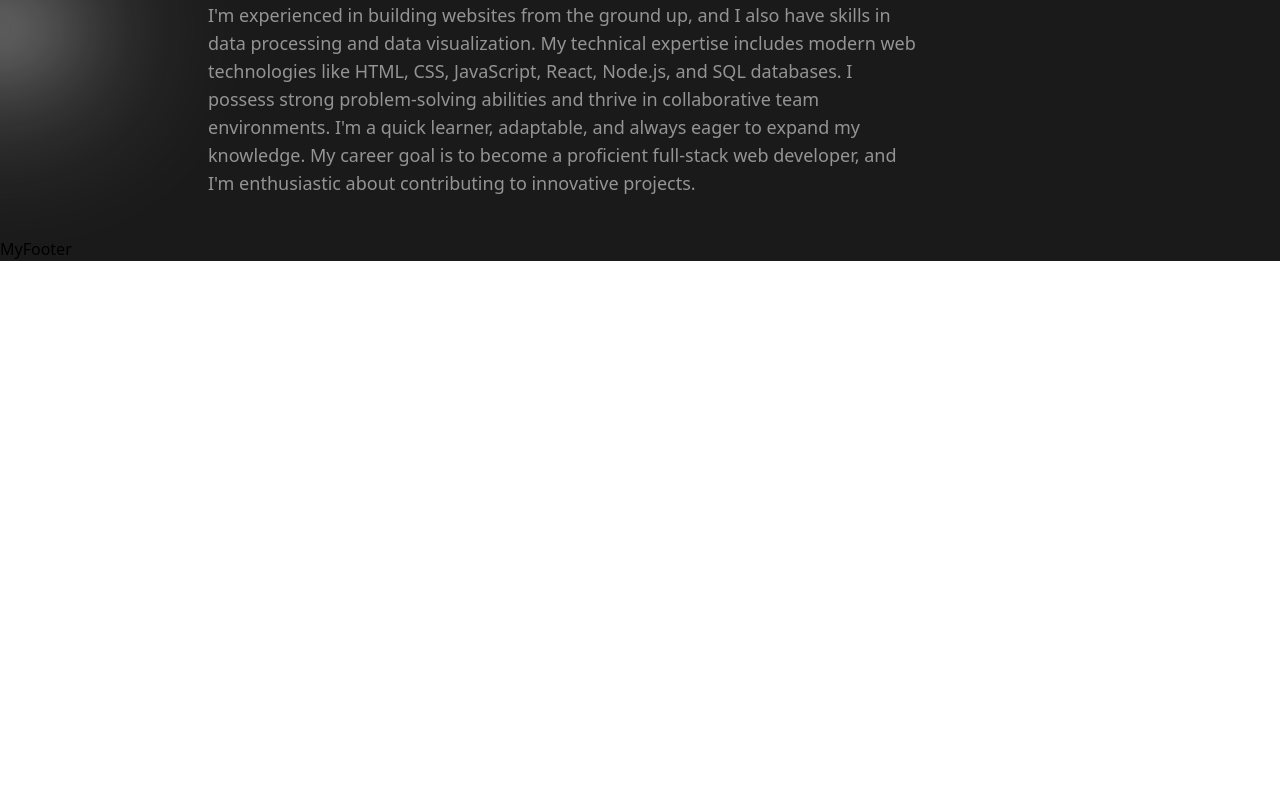
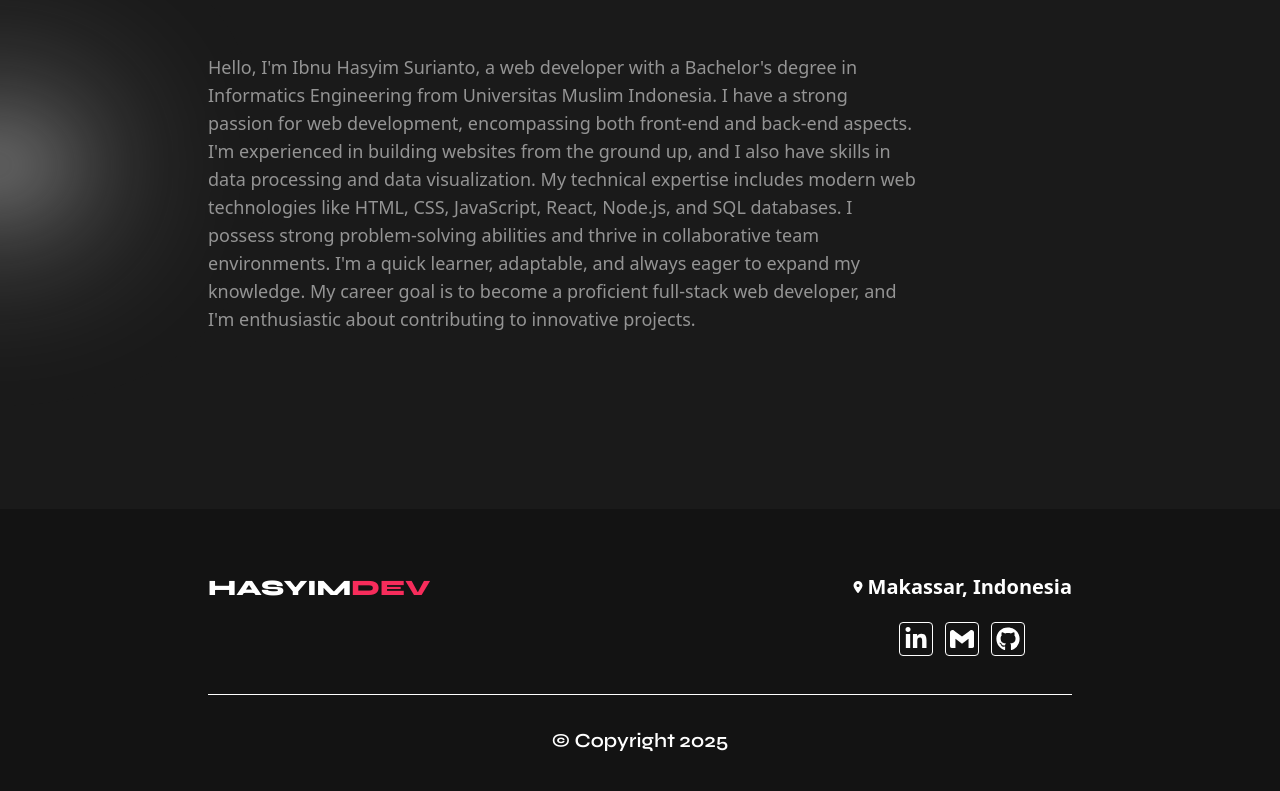
Before and after one commit to IbnuHs/HasyimDev-Portofolio, a React (Vite) app: page / in a window 1280 px wide. Shown: the part 3284-4075 px from the top of the page. Before the commit the page ends 3545 px from the top, so only its background shows below. Built offline with nearby package versions, Linux system fonts and the light colour scheme.

Commit message:
add footer

```diff
--- a/src/Components/MyFooter.jsx
+++ b/src/Components/MyFooter.jsx
@@ -1,5 +1,52 @@
 import React from "react";
+import { FaLocationDot } from "react-icons/fa6";
+import { FaLinkedinIn, FaGithub } from "react-icons/fa";
+import { SiGmail } from "react-icons/si";
 
 export const MyFooter = () => {
-  return <div>MyFooter</div>;
+  return (
+    <footer className="bg-[#131313] text-white px-6 py-10 flex flex-col gap-8 md:px-16 lg:px-32 lg:py-8 xl:py-16 xl:px-52">
+      <div className="flex justify-between items-center">
+        <h5 className="font-extrabold font-syne text-[10px] justify-self-start self-start md:text-sm lg:text-[18px] xl:text-[22px]">
+          HASYIM<span className="text-[#F72C5B] font-extrabold">DEV</span>
+        </h5>
+        <div className="flex flex-col gap-3 items-center md:gap-5">
+          <h5 className="flex items-center gap-1 text-[12px] font-semibold md:text-sm lg:text-[15px] xl:text-[20px]">
+            <FaLocationDot className="text-[12px]" />
+            Makassar, Indonesia
+          </h5>
+          <ol className="flex gap-2 lg:gap-3">
+            <li>
+              <a
+                href="https://www.linkedin.com/in/ibnu-hasyim-surianto-277b84241/"
+                target="__blank"
+                className="inline-block p-1 rounded-sm border border-white md:text-lg lg:text-xl xl:text-2xl">
+                <FaLinkedinIn />
+              </a>
+            </li>
+            <li>
+              <a
+                href="mailto:ibnuhs30@gmail.com"
+                target="__blank"
+                className="inline-block p-1 rounded-sm border border-white md:text-lg lg:text-xl xl:text-2xl">
+                <SiGmail />
+              </a>
+            </li>
+            <li>
+              <a
+                href="https://github.com/IbnuHs"
+                target="__blank"
+                className="inline-block p-1 rounded-sm border border-white md:text-lg lg:text-xl xl:text-2xl">
+                <FaGithub />
+              </a>
+            </li>
+          </ol>
+        </div>
+      </div>
+      <hr />
+      <h6 className="font-semibold font-syne text-center text-sm xl:text-xl">
+        &copy; Copyright 2025
+      </h6>
+    </footer>
+  );
 };
--- a/src/Pages/Homepages/Section/Aboutme.jsx
+++ b/src/Pages/Homepages/Section/Aboutme.jsx
@@ -3,11 +3,11 @@ import backquote from "../../../assets/backtip.svg";
 
 export const Aboutme = () => {
   return (
-    <div className="px-8 text-white py-10 relative md:px-14 lg:px-32 xl:px-52">
+    <div className="px-8 text-white py-10 relative md:px-14 md:py-28 lg:py-36 lg:px-32 xl:px-52 xl:py-44 2xl:py-52">
       <h2 className="font-syne text-2xl font-bold md:text-3xl lg:text-5xl">
         About Me
       </h2>
-      <p className="text-[#949494] mt-5 text-sm lg:max-w-[90%] xl:text-lg xl:mt-12 xl:max-w-[82%] 2xl:max-w-[75%]">
+      <p className="text-[#949494] mt-5 text-sm lg:max-w-[90%] xl:text-lg xl:mt-12 xl:max-w-[82%] 2xl:max-w-[80%]">
         Hello, I'm Ibnu Hasyim Surianto, a web developer with a Bachelor's
         degree in Informatics Engineering from Universitas Muslim Indonesia. I
         have a strong passion for web development, encompassing both front-end
@@ -24,7 +24,7 @@ export const Aboutme = () => {
       <img
         src={backquote}
         alt=""
-        className="font-extrabold absolute top-3 right-5 w-[80px] md:right-8 md:w-[100px] lg:right-25 lg:w-[150px] xl:w-[180px] xl:right-32"
+        className="font-extrabold absolute top-3 right-5 w-[80px] md:right-8 md:top-16 md:w-[100px] lg:right-25 lg:w-[150px] xl:w-[180px] xl:right-32 2xl:top-32"
       />
       <div className="h-[40px] w-[120px] absolute left-0 top-[50%] rounded-[100%] shadow-[#e0e0e0] shadow-background bg-[#f1f1f18a] blur-2xl -z-10  md:w-[120px] lg:-left-20 lg:w-[150px]"></div>
     </div>
--- a/src/Pages/Homepages/Section/MyProjects.jsx
+++ b/src/Pages/Homepages/Section/MyProjects.jsx
@@ -5,7 +5,7 @@ import { FaArrowRightLong } from "react-icons/fa6";
 
 export const MyProjects = () => {
   return (
-    <div className="py-10 lg:px-26 xl:py-16">
+    <div className="py-10 lg:px-26 lg:py-32 xl:py-16">
       <h2 className="text-center">
         <span className="text-white font-syne font-bold inline-block text-2xl relative lg:text-3xl xl:text-5xl">
           My Projects
```
